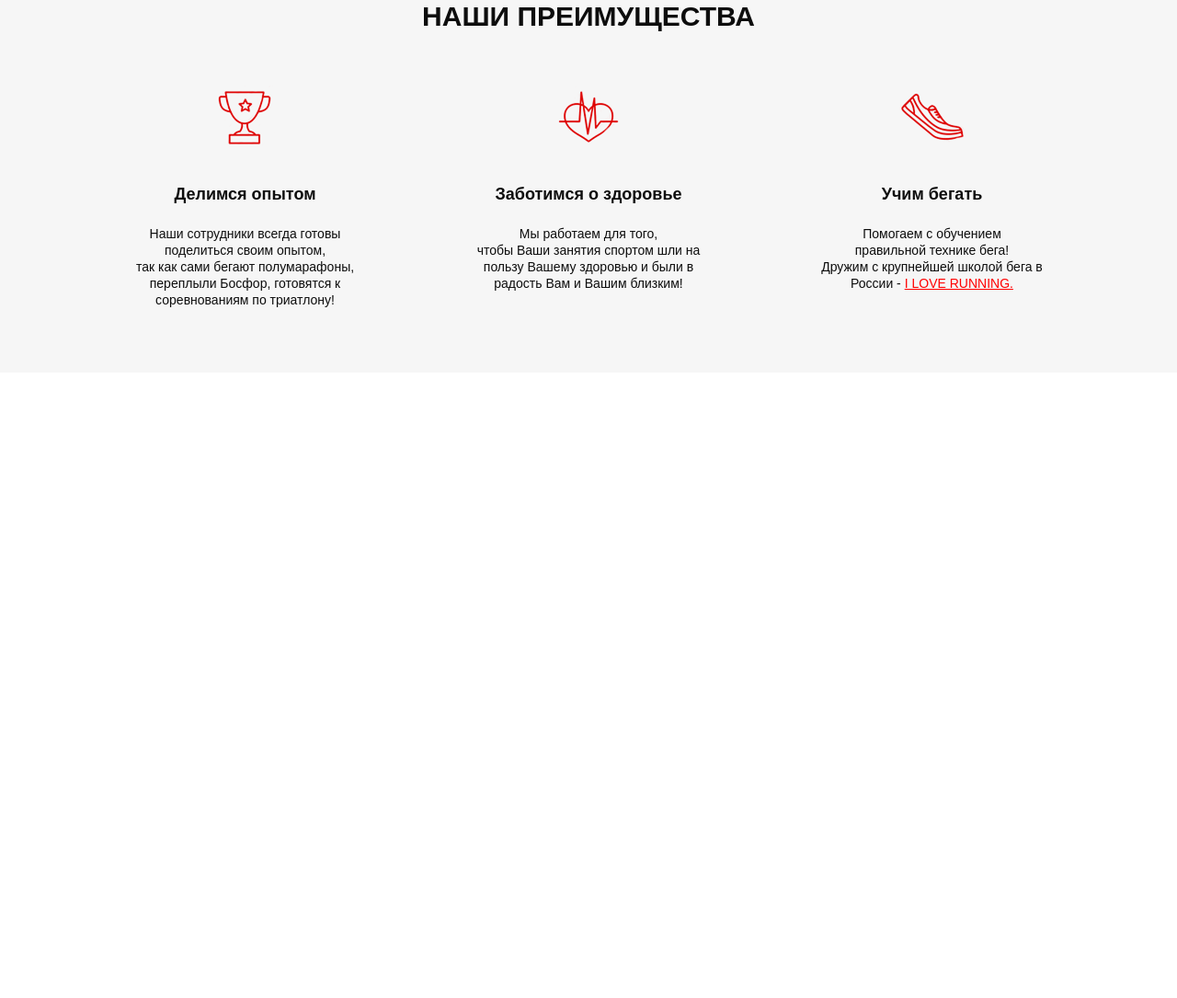
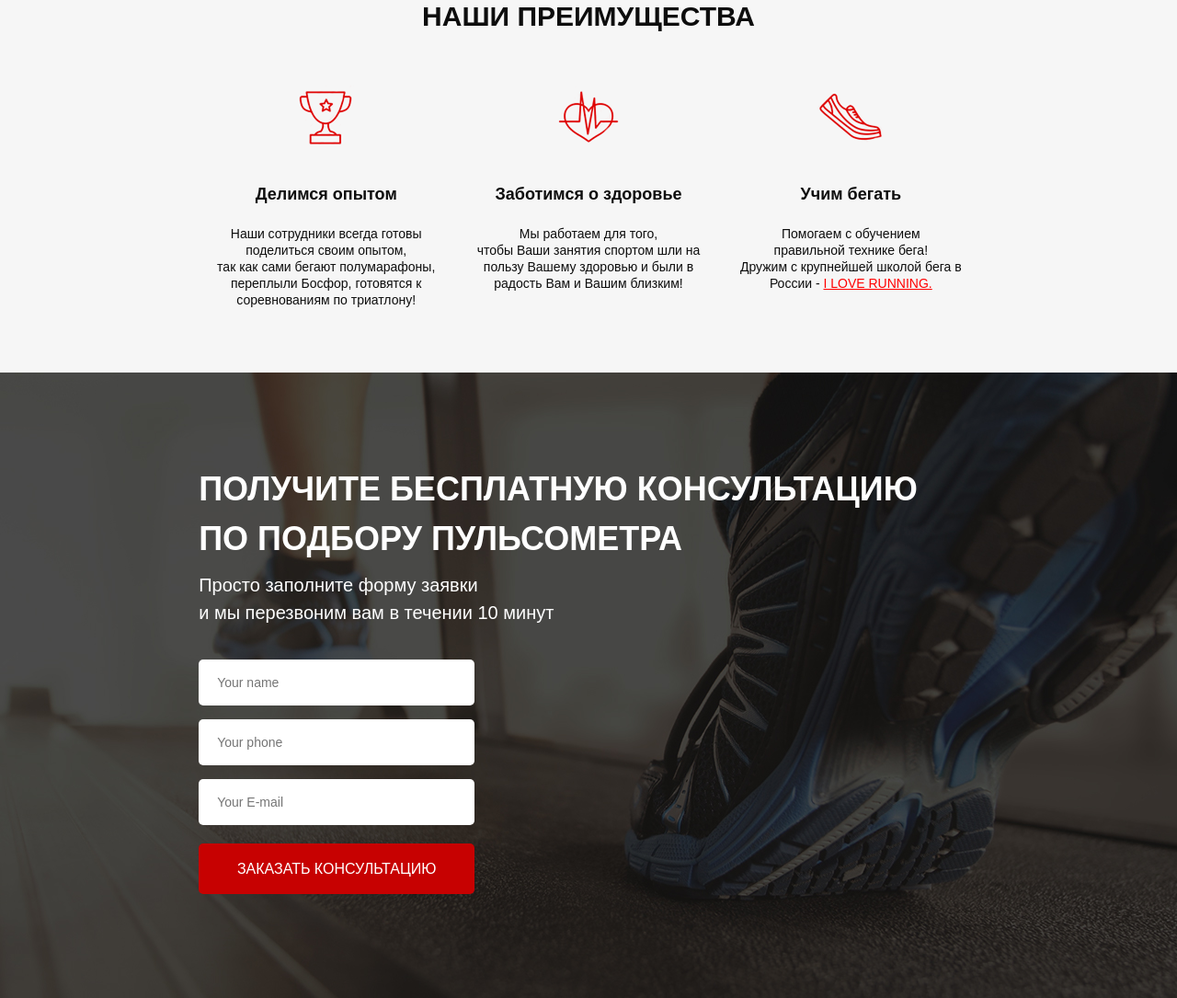
Before and after one commit to AlexLuz40/pulsometer, a website: page src/index.html in a window 1280 px wide. Shown: the part 728-1813 px from the top of the page at 92% size. Before the commit the page ends 1133 px from the top, so only its background shows below. Drawn offline with Linux system fonts and the light colour scheme.

Commit message:
added blocks consul advan forms

```diff
--- a/src/index.html
+++ b/src/index.html
@@ -54,7 +54,7 @@
   </div>
   <div class="advantages">
     <div class="container">
-      <h3 class="advantages__title">наши преимущества</h3>
+      <h3 class="title">наши преимущества</h3>
       <div class="advantages__wrapper">
         <div class="advantages__item">
           <div class="advantages__item_image">
@@ -90,6 +90,23 @@
       </div>
     </div>
   </div>
+  <div class="consultation">
+    <div class="container">
+      <h3 class="title title_left">Получите бесплатную консультацию<br>по подбору пульсометра</h3>
+      <div class="consultation__descr">
+        Просто заполните форму заявки <br>
+        и мы перезвоним вам в течении 10 минут
+      </div>
+      <form class="feed-form" action="#">
+        <input name="name" required placeholder="Your name" type="text">
+        <input name="phone" required placeholder="Your phone" type="number">
+        <input name="email" required placeholder="Your E-mail" type="email">
+
+        <!-- <input value="заказать кОНСУЛЬТАЦИЮ" type="submit"> -->
+        <button class="button button_submit">заказать кОНСУЛЬТАЦИЮ</button>
+      </form>
+    </div>
+  </div>
 </body>
 
 </html>
--- a/src/sass/blocks/_advantages.scss
+++ b/src/sass/blocks/_advantages.scss
@@ -2,13 +2,6 @@
   background-color: #f6f6f6;
   padding: 70px 0;
   text-align: center;
-  &__title {
-    text-transform: uppercase;
-    font-weight: 700;
-    font-size: 30px;
-    line-height: 30px;
-    color: #0d0d0d;
-  }
   &__wrapper {
     margin-top: 60px;
     display: flex;
@@ -37,7 +30,7 @@
       font-size: 14px;
       line-height: 129%;
       color: #0d0d0d;
-       white-space: pre-line;
+      white-space: pre-line;
       span {
         text-decoration: underline;
         text-decoration-skip-ink: none;
--- a/src/sass/blocks/_buttons.scss
+++ b/src/sass/blocks/_buttons.scss
@@ -1,3 +1,5 @@
+@use '../base/variables' as *;
+
 .button {
   width: 150px;
   height: 30px;
@@ -14,4 +16,10 @@
     height: 54px;
     font-size: 16px;
   }
+  &_submit {
+    width: 100%;
+    height: 55px;
+    color: #fff;
+    font-size: 16px;
+  }
 }
--- /dev/null
+++ b/src/sass/blocks/_consultation.scss
@@ -0,0 +1,13 @@
+.consultation {
+  min-height: 680px;
+  padding-top: 100px;
+  padding-bottom: 92px;
+  background: url('../img/consultation_bg.png') center (center/cover) no-repeat;
+  &__descr {
+    margin-top: 8px;
+    font-weight: 500;
+    font-size: 20px;
+    line-height: 30px;
+    color: #fff;
+  }
+}
--- /dev/null
+++ b/src/sass/blocks/_forms.scss
@@ -0,0 +1,21 @@
+.feed-form {
+  margin-top: 36px;
+  display: flex;
+  flex-direction: column;
+  width: 300px;
+  input {
+    height: 50px;
+    background-color: #fff;
+    border-radius: 5px;
+    margin-bottom: 15px;
+    border: none;
+    padding: 0 20px;
+
+    font-weight: 300;
+    font-size: 14px;
+    color: #4b4b4b;
+    &:nth-child(3) {
+      margin-bottom: 20px;
+    }
+  }
+}
--- a/src/sass/blocks/_media.scss
+++ b/src/sass/blocks/_media.scss
@@ -1,8 +1,8 @@
 @media screen and (max-width: 1440px) {
   .container {
     max-width: none;
-      padding-left: 10%;
-  padding-right: 10%;
+    padding-left: 4%;
+    padding-right: 4%;
   }
 }
 
@@ -36,8 +36,10 @@
   }
   .advantages {
     padding: 50px 0;
+    &__wrapper {
+      justify-content: space-around;
+    }
     &__item {
-      // width: 210px;
       width: 150px;
       &_title {
         margin-top: 20px;
@@ -50,6 +52,9 @@
   }
 }
 @media screen and (max-width: 768px) {
+  .title {
+    font-size: 24px;
+  }
   .button {
     font-size: 6px;
     width: 108px;
@@ -101,9 +106,6 @@
     }
   }
   .advantages {
-    &__title {
-      font-size: 24px;
-    }
     &__wrapper {
       margin-top: 40px;
     }
@@ -122,6 +124,9 @@
 }
 
 @media screen and (max-width: 576px) {
+  .title {
+    font-size: 16px;
+  }
   .button {
     font-size: 7px;
     width: 88px;
@@ -189,9 +194,6 @@
   }
   .advantages {
     padding: 24px 0;
-    &__title {
-      font-size: 16px;
-    }
     &__wrapper {
       margin-top: 10px;
       flex-direction: column;
--- a/src/sass/blocks/_promo.scss
+++ b/src/sass/blocks/_promo.scss
@@ -1,7 +1,7 @@
 .promo{
   min-height: 650px;
   padding: 21px 0 93px 0;
-  background: url(../img/main_bg.jpg) center (center / cover) no-repeat;
+  background: url(../img/main_bg.jpg) center (center/cover) no-repeat;
   &__wrapper {
     display: flex;
     flex-direction: column;
--- /dev/null
+++ b/src/sass/blocks/_titles.scss
@@ -0,0 +1,14 @@
+.title {
+    text-transform: uppercase;
+    font-weight: 700;
+    font-size: 30px;
+    line-height: 30px;
+    color: #0d0d0d;
+    text-align: center;
+    &_left {
+      font-size: 36px;
+      line-height: 54px;
+      text-align-last: left;
+      color: #fff;
+    }
+  }
--- a/src/sass/style.scss
+++ b/src/sass/style.scss
@@ -1,4 +1,13 @@
-@use 'base/variables' as *;
+// @use 'base/variables' as *;
+@use 'blocks/titles';
+@use 'blocks/buttons';
+@use 'blocks/promo';
+@use 'blocks/header';
+@use 'blocks/advantages';
+@use 'blocks/consultation';
+@use 'blocks/forms';
+
+@use 'blocks/media';
 
 h1,
 h2,
@@ -35,10 +44,3 @@ h5 {
   max-width: 950px;
   margin: 0 auto;
 }
-
-@import 'blocks/buttons';
-@import 'blocks/promo';
-@import 'blocks/header';
-@import 'blocks/advantages';
-
-@import 'blocks/media';
```
Also changed, not shown: src/css/style.min.css, src/img/consultation_bg.png (added), 1 other file.
